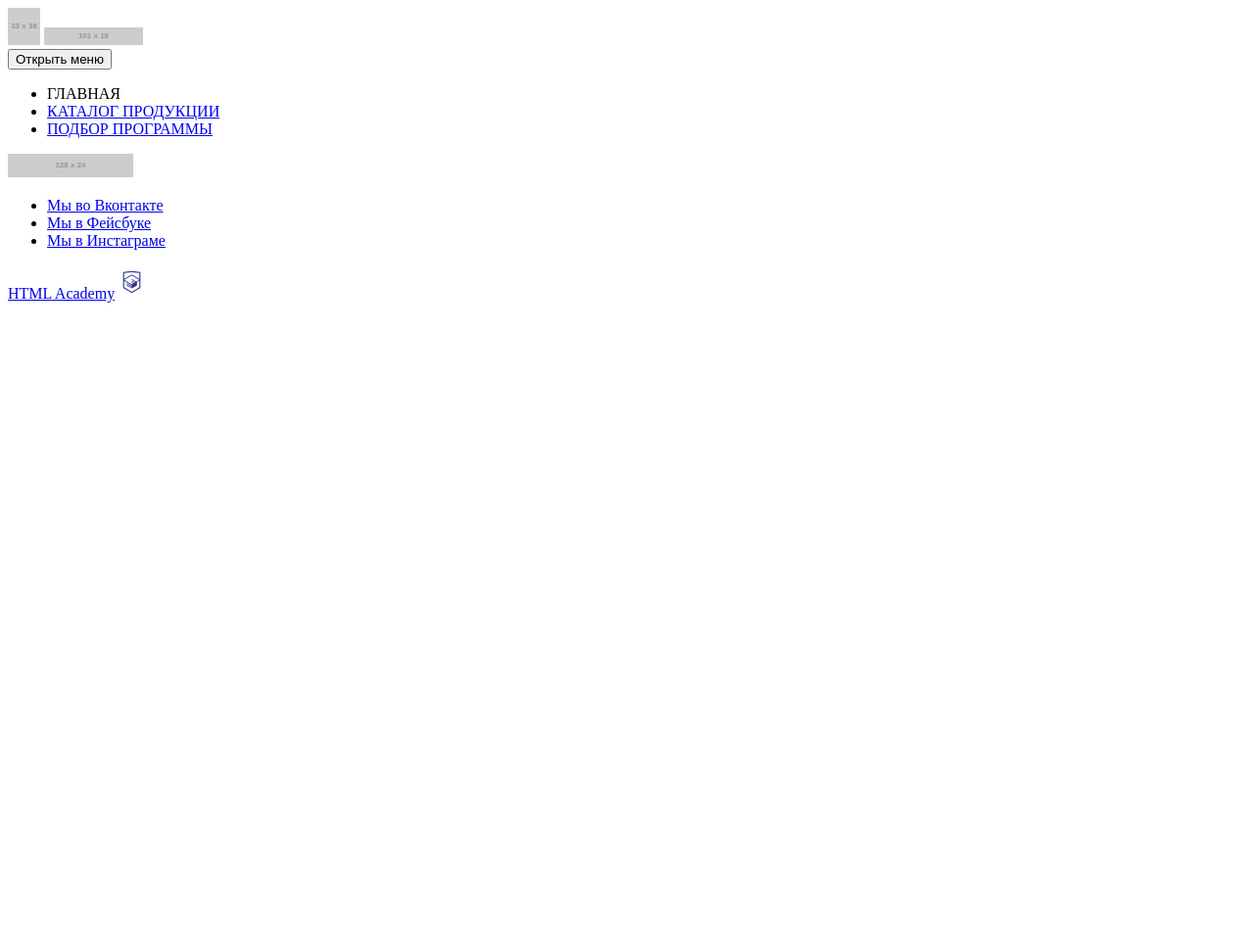
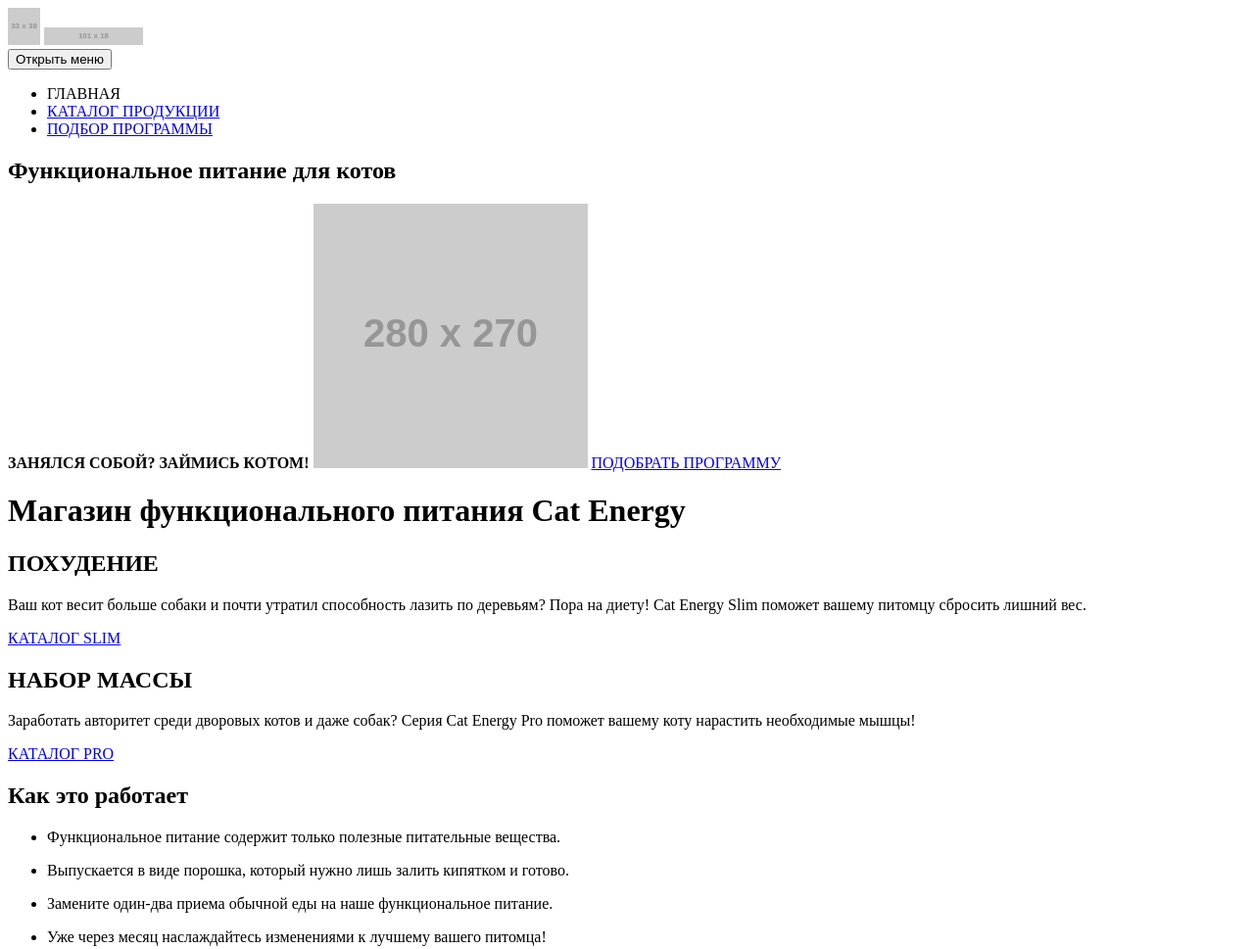
Before and after one commit to CorW1n/913639-cat-energy-16, a website: page source/index.html in a window 1280 px wide. Shown: the top 969 px of the page at 98% size. Before the commit the page ends 800 px from the top, so only its background shows below. Drawn offline with Linux system fonts and the light colour scheme; placeholder pictures from the web are drawn by us.

Commit message:
Доверстали необходимое на главной странице

```diff
--- a/source/index.html
+++ b/source/index.html
@@ -24,7 +24,52 @@
           </li>
         </ul>
       </nav>
+      <section class="header__promo promo">
+        <h2 class="promo__title">Функциональное питание для котов</h2>
+        <strong class="promo__slogan">ЗАНЯЛСЯ СОБОЙ? ЗАЙМИСЬ КОТОМ!</strong>
+        <img class="promo__image" src="http://placehold.it/280x270" width="280" height="270" alt="Cat Energy PRO">
+        <a class="promo__link" href="./form.html">ПОДОБРАТЬ ПРОГРАММУ</a>
+      </section>
     </header>
+
+    <main class="main">
+      <h1 class="visually-hidden">Магазин функционального питания Cat Energy</h1>
+      <section class="promo-slim">
+        <h2 class="promo-slim__title">ПОХУДЕНИЕ</h2>
+        <p class="promo-slim__description">Ваш кот весит больше собаки и почти утратил способность лазить по деревьям? Пора на диету! Cat Energy Slim поможет вашему питомцу сбросить лишний вес.</p>
+        <a class="promo-slim__link" href="./catalog-slim.html">КАТАЛОГ SLIM</a>
+      </section>
+      <section class="promo-mass">
+        <h2 class="promo-mass__title">НАБОР МАССЫ</h2>
+        <p class="promo-mass__description">Заработать авторитет среди дворовых котов и даже собак? Серия Cat Energy Pro поможет вашему коту нарастить необходимые мышцы!</p>
+        <a class="promo-mass__link" href="./catalog-mass.html">КАТАЛОГ PRO</a>
+      </section>
+      <section class="concept">
+        <h2 class="concept__title">Как это работает</h2>
+        <ul class="concept__list">
+          <li class="concept__item">
+            <p class="concept__description">
+              Функциональное питание содержит только полезные питательные вещества.
+            </p>
+          </li>
+          <li class="concept__item">
+            <p class="concept__description">
+              Выпускается в виде порошка, который нужно лишь залить кипятком и готово.
+            </p>
+          </li>
+          <li class="concept__item">
+            <p class="concept__description">
+              Замените один-два приема обычной еды на наше функциональное питание.
+            </p>
+          </li>
+          <li class="concept__item">
+            <p class="concept__description">
+              Уже через месяц наслаждайтесь изменениями к лучшему вашего питомца!
+            </p>
+          </li>
+        </ul>
+      </section>
+    </main>
 
     <footer class="footer">
       <div class="footer__logo logo">
```
